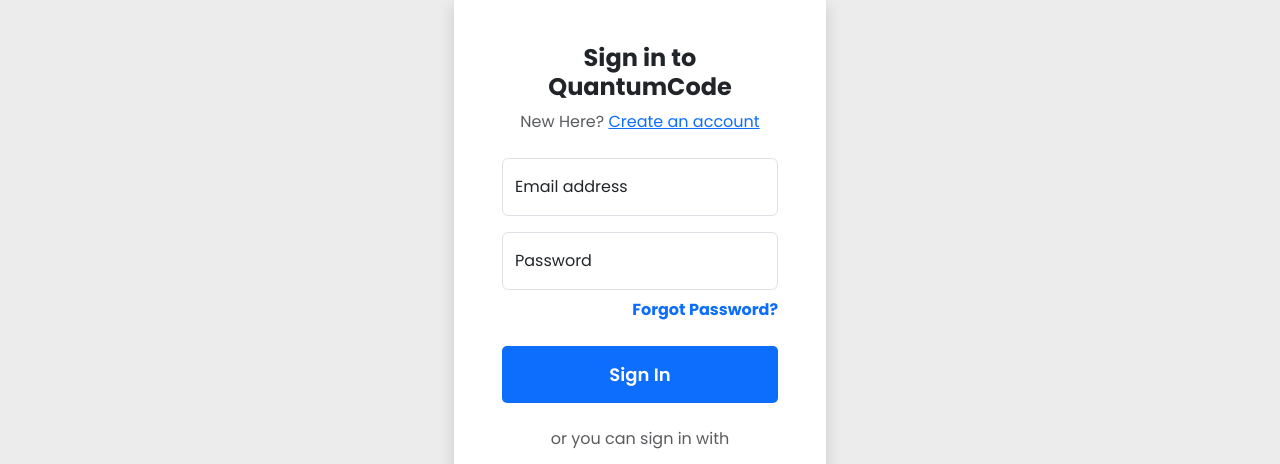
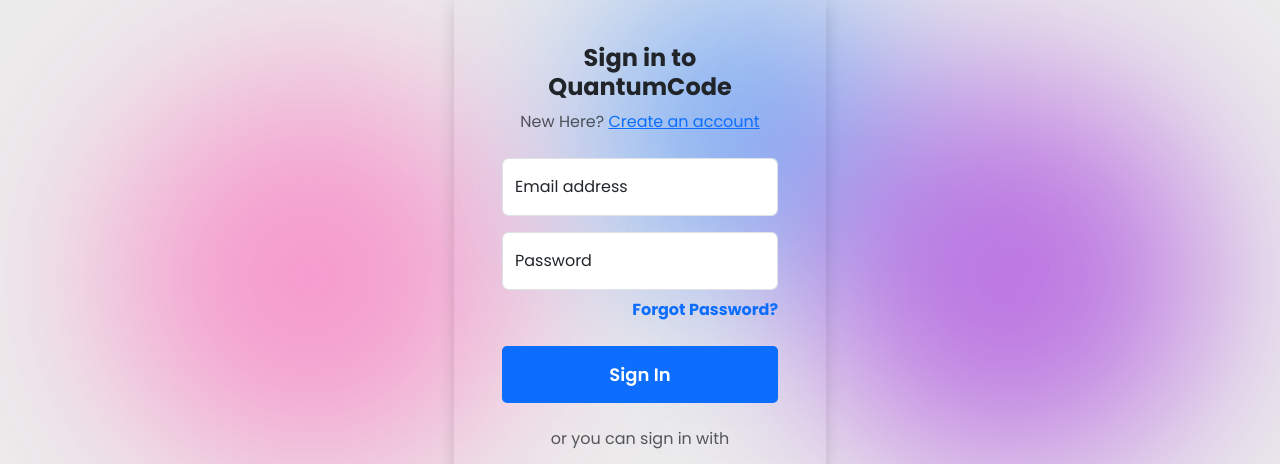
Before and after one commit to tijaruS/QuantumCode, a plain HTML site: page signin.html in a window 1280 px wide. Shown: the part 174-638 px from the top of the page. Drawn offline with nearby package versions, Linux system fonts and the light colour scheme.

Commit message:
Add background shapes and styles to HTML pages

```diff
--- a/signin.html
+++ b/signin.html
@@ -25,9 +25,17 @@
     />
     <title>Account Login - QuantumCode</title>
     <link rel="stylesheet" href="styles/signin.css" />
+    <link rel="stylesheet" href="styles/styles.css" />
   </head>
   <body>
-    <section class="wrapper">
+    <div class="absolute">
+      <div class="absolute inset-0 center">
+        <div class="bg-shape1 bg-teal opacity-50 bg-blur"></div>
+        <div class="bg-shape2 bg-primary opacity-50 bg-blur"></div>
+        <div class="bg-shape1 bg-purple opacity-50 bg-blur"></div>
+      </div>
+    </div>
+    <section class="wrapper bg-transparent">
       <div class="container">
         <div
           class="col-sm-8 offset-sm-2 col-lg-6 offset-lg-3 col-xl-4 offset-xl-4 text-center"
@@ -39,7 +47,7 @@
               class="img-fluid"
             />
           </div>
-          <form class="rounded bg-white shadow p-5">
+          <form class="rounded bg-transparent shadow p-5">
             <h3 class="text-dark fw-bolder fs-4 mb-2">
               Sign in to QuantumCode
             </h3>
--- a/styles/signin.css
+++ b/styles/signin.css
@@ -20,7 +20,3 @@
   margin-top: 20px;
   cursor: pointer;
 }
-.wrapper {
-  padding: 0 0 100px;
-  background-image: url();
-}
--- a/styles/styles.css
+++ b/styles/styles.css
@@ -1,7 +1,86 @@
-/*body {
-  background: url(bullseye-gradient.png) rgba(0, 0, 0, 0.3);
-  background-blend-mode: multiply;
-  background-position: center;
-  background-size: cover;
-  background-repeat: no-repeat;
-}*/
+.absolute {
+  position: absolute;
+  top: 50px !important;
+  inset: 0;
+  justify-content: center;
+  display: inline-flex;
+  flex-direction: row;
+  z-index: -1;
+}
+.center {
+  justify-content: center;
+}
+.bg-shape1 {
+  width: 400px;
+  height: 400px;
+  border-radius: 9999px;
+  position: relative;
+  animation: one 10s infinite;
+}
+.bg-shape2 {
+  width: 300px;
+  height: 300px;
+  border-radius: 9999px;
+  position: relative;
+  animation: two 10s infinite;
+}
+@keyframes one {
+  0% {
+    left: 0px;
+    top: 0px;
+  }
+  25% {
+    left: -100px;
+    top: 70px;
+  }
+  50% {
+    left: 20px;
+    top: 150px;
+  }
+  75% {
+    left: 50px;
+    top: 100px;
+  }
+  100% {
+    left: 0px;
+    top: 0px;
+  }
+}
+@keyframes two {
+  0% {
+    left: 0px;
+    top: 0px;
+  }
+  25% {
+    left: 50px;
+    top: 10px;
+  }
+  50% {
+    left: 100px;
+    top: 50px;
+  }
+  75% {
+    left: 50px;
+    top: 100px;
+  }
+  100% {
+    left: 0px;
+    top: 0px;
+  }
+}
+
+.opacity-50 {
+  opacity: 0.5;
+}
+.bg-blur {
+  filter: blur(90px);
+}
+.bg-primary {
+  background-color: rgb(30, 0, 255);
+}
+.bg-teal {
+  background-color: rgb(255, 72, 173);
+}
+.bg-purple {
+  background-color: rgb(140, 0, 215);
+}
```
Also changed, not shown: forgot-password.html (+9 -1 lines), index.html (+7 -0 lines), new-password.html (+10 -2 lines), signup.html (+9 -1 lines).
